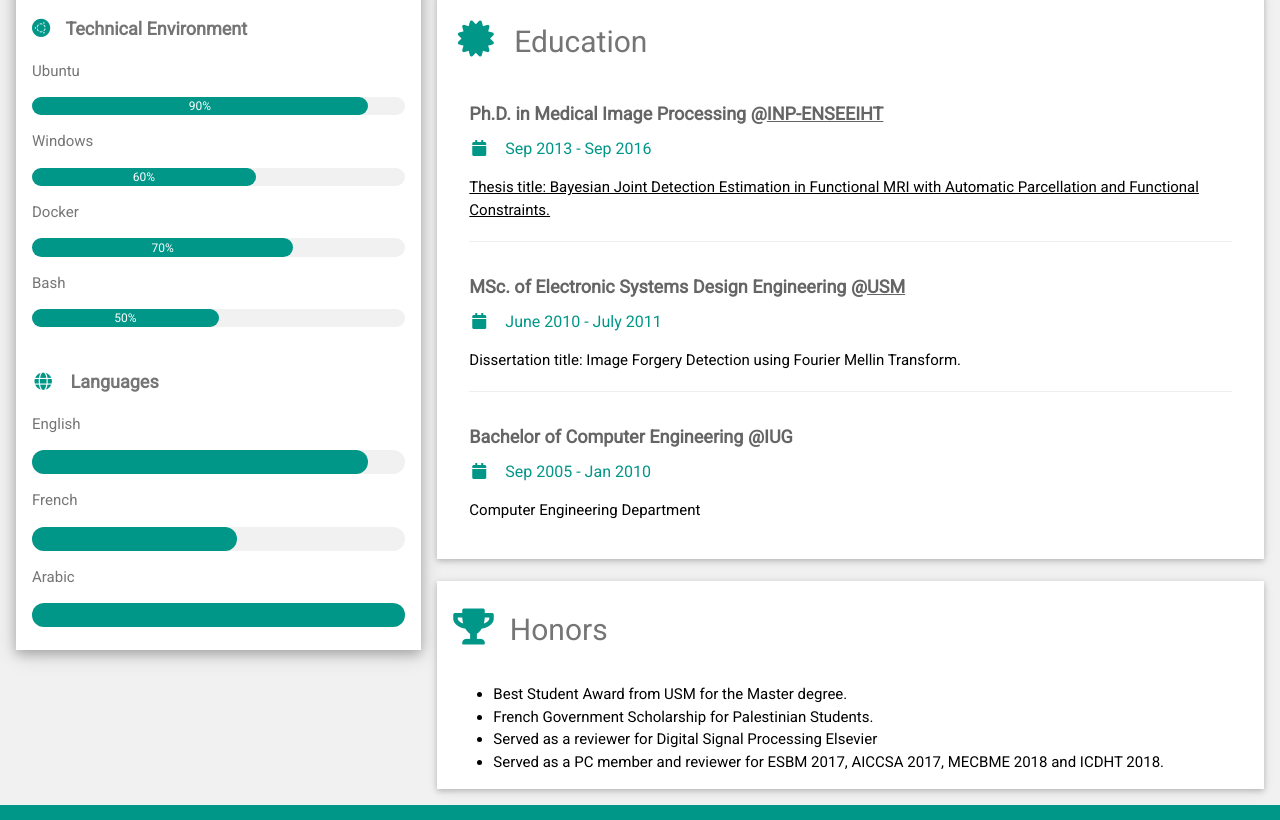
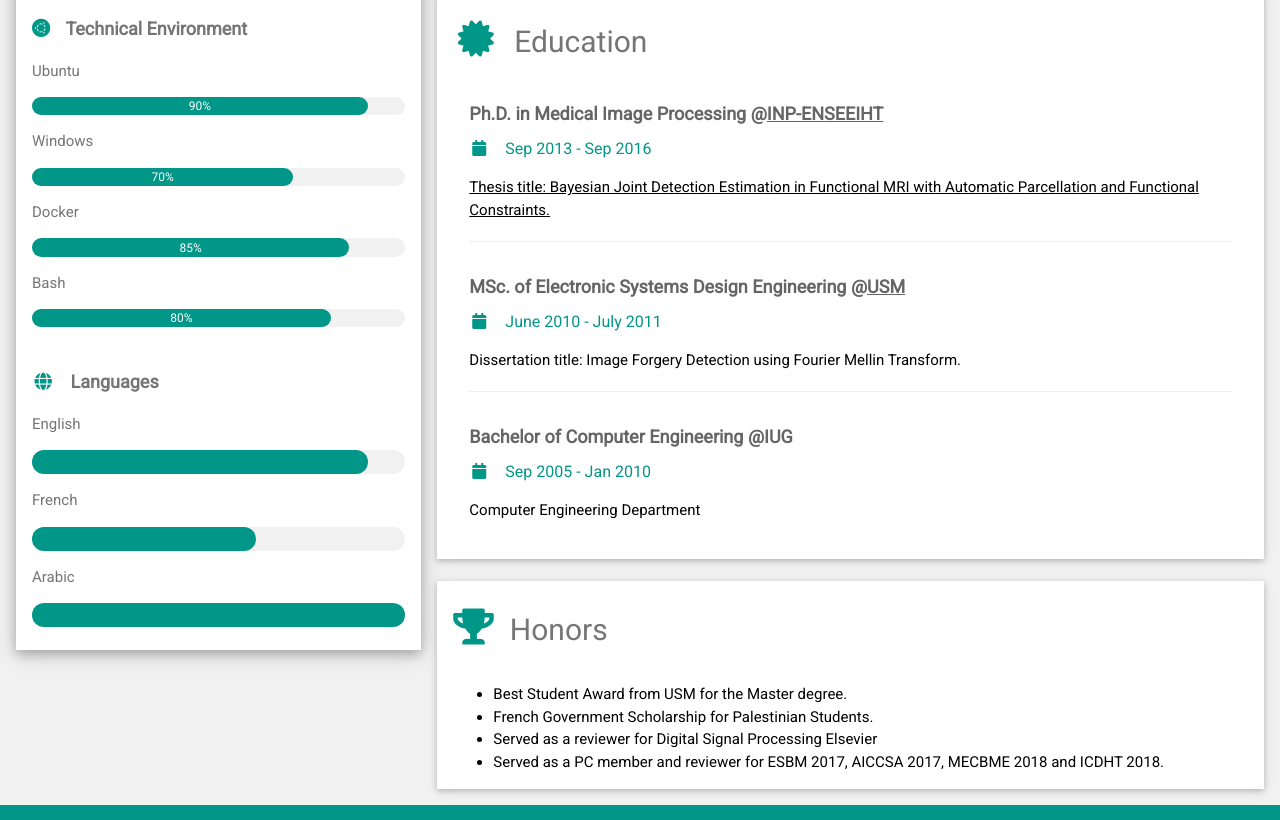
Before and after one commit to AlbughdadiM/AlbughdadiM.github.io, a plain HTML site: page about.html in a window 1280 px wide. Shown: the part 1174-1994 px from the top of the page. Drawn offline with nearby package versions, Linux system fonts and the light colour scheme.

Commit message:
Update about.html

```diff
--- a/about.html
+++ b/about.html
@@ -84,16 +84,16 @@ html,body,h1,h2,h3,h4,h5,h6 {font-family: "Roboto", sans-serif}
           </div>
           <p>Windows</p>
           <div class="w3-light-grey w3-round-xlarge w3-small">
-            <div class="w3-container w3-center w3-round-xlarge w3-teal" style="width:60%">60%</div>
+            <div class="w3-container w3-center w3-round-xlarge w3-teal" style="width:70%">70%</div>
           </div>
           <p>Docker</p>
           <div class="w3-light-grey w3-round-xlarge w3-small">
-            <div class="w3-container w3-center w3-round-xlarge w3-teal" style="width:70%">70%</div>
+            <div class="w3-container w3-center w3-round-xlarge w3-teal" style="width:85%">85%</div>
           </div>
 
           <p>Bash</p>
           <div class="w3-light-grey w3-round-xlarge w3-small">
-            <div class="w3-container w3-center w3-round-xlarge w3-teal" style="width:50%">50%</div>
+            <div class="w3-container w3-center w3-round-xlarge w3-teal" style="width:80%">80%</div>
           </div>
 
           <br>
@@ -105,7 +105,7 @@ html,body,h1,h2,h3,h4,h5,h6 {font-family: "Roboto", sans-serif}
           </div>
           <p>French</p>
           <div class="w3-light-grey w3-round-xlarge">
-            <div class="w3-round-xlarge w3-teal" style="height:24px;width:55%"></div>
+            <div class="w3-round-xlarge w3-teal" style="height:24px;width:60%"></div>
           </div>
           <p>Arabic</p>
           <div class="w3-light-grey w3-round-xlarge">
```
